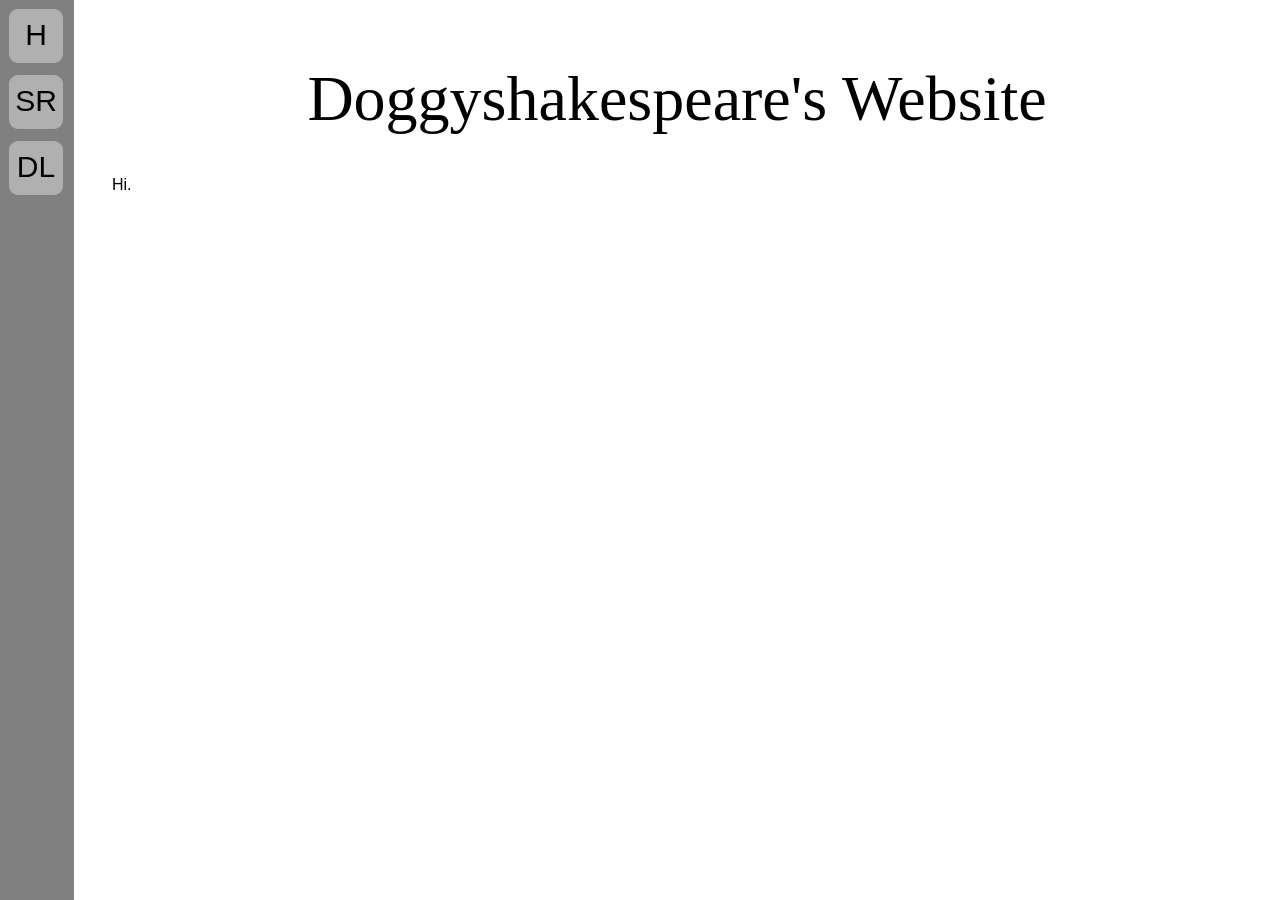
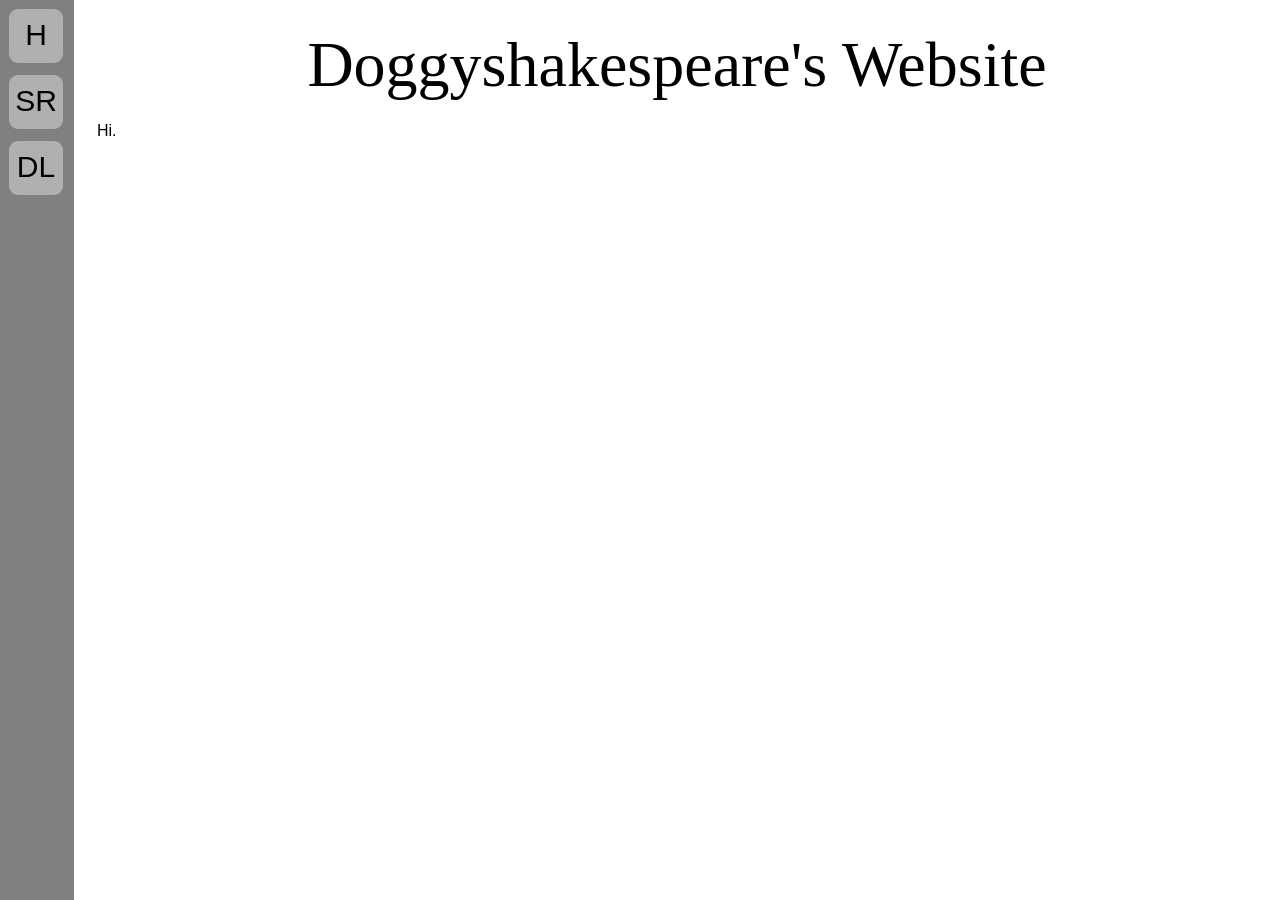
Before and after one commit to Doggyshakespeare/doggyshakespeare.github.io, a Jekyll site: the page built from index.html, in a window 1280 px wide. Built offline with Jekyll 4.4.1, drawn with Linux system fonts in a browser that asks for light colours.

Commit message:
Updated styles

```diff
--- a/css/style.css
+++ b/css/style.css
@@ -7,27 +7,44 @@ div {
   border-style: solid;
 }
 
+.content {
+  display: block;
+  margin-left: 74px;
+  min-width: 1190px;
+  font-size: 1em;
+  font-family: sans-serif;
+  text-align: left;
+}
+
 .title {
   font-size: 4em;
   font-family: cursive, serif;
-  padding: 54px 0px 10px 0px;
+  padding: 20px 0px 10px 0px;
   display: block;
   text-align: center;
+}
+
+.header {
+  font-size: 2em;
+  font-family: sans-serif;
+  content: left;
+  padding: 20px 15px 10px 15px;
+  font-weight: bold;
+}
+
+.subheader {
+  font-size: 1.5em;
+  font-family: sans-serif;
+  content: left;
+  padding: 20px 15px 0px 15px;
+  font-weight: bold;
 }
 
 .text {
   font-size: 1em;
   font-family: sans-serif;
   text-align: left;
-  padding: 30px 30px 0px 30px;
-}
-
-.header {
-  font-size: 2em;
-  font-family: sans-serif;
-  content: left;
-  padding: 30px 0px 0px 0px;
-  font-weight: bold;
+  padding: 10px 15px 0px 15px;
 }
 
 .navbar {
@@ -55,15 +72,6 @@ div {
 .navlink {
   color: #000000;
   vertical-align: -9px;
-}
-
-.content {
-  display: block;
-  margin-left: 74px;
-  min-width: 1190px;
-  font-size: 1em;
-  font-family: sans-serif;
-  text-align: left;
 }
 
 table {
```
